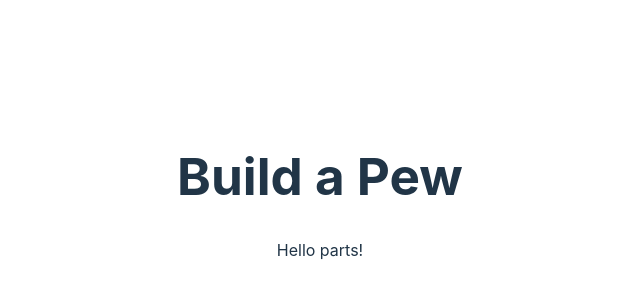
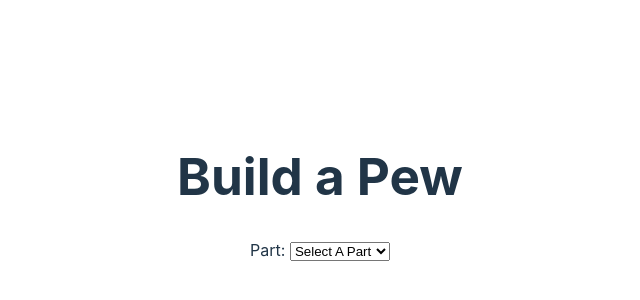
Before and after one commit to kevin-foreman/gun-part-picker, a React (Vite) app: page / in a window 1280 px wide. Shown: the part 212-512 px from the top of the page, without its empty margins (320-960 px from the left). Built offline with nearby package versions, Linux system fonts and the light colour scheme.

Commit message:
Added first part selector drop down

```diff
--- a/src/App.jsx
+++ b/src/App.jsx
@@ -16,7 +16,6 @@ function App() {
 
       </div>
 
-      <h1>Build a Pew</h1>
       <PewPartSelector onPartSelected={handlePartSelected} />
 
       </div>
--- a/src/components/pew-part/PewPart.jsx
+++ b/src/components/pew-part/PewPart.jsx
@@ -1,14 +1,14 @@
 import React, { useState } from 'react';
 
 const PewPartSelector = ({ onPartSelected }) => {
-    const [selectedPart, setSelctedPart] = useState('');
+    const [selectedPart, setSelectedPart] = useState('');
     const [selectedSubPart, setSelectedSubPart] = useState('');
 
     // Need event handler to handle when a part changes
-    // const handleChangePart = (event) => {
-    //     setPartType(event.target.value);
-    //     setPartSubType('');
-    // }
+    const handlePartChange = (event) => {
+        setSelectedPart(event.target.value);
+        setSelectedSubPart('');
+    }
 
     // Need event handler for sub types
 
@@ -29,8 +29,16 @@ const PewPartSelector = ({ onPartSelected }) => {
     };
 
     return (
-        <div>
-            Hello parts!
+        <div className='body'>
+            <h1>Build a Pew</h1>
+            <div>
+                <label htmlFor='part'>Part: </label>
+                <select id='part' value={selectedPart} onChange={handlePartChange}>
+
+                    <option value=''>Select A Part</option>
+
+                </select>
+            </div>
         </div>
     )
 }
```
